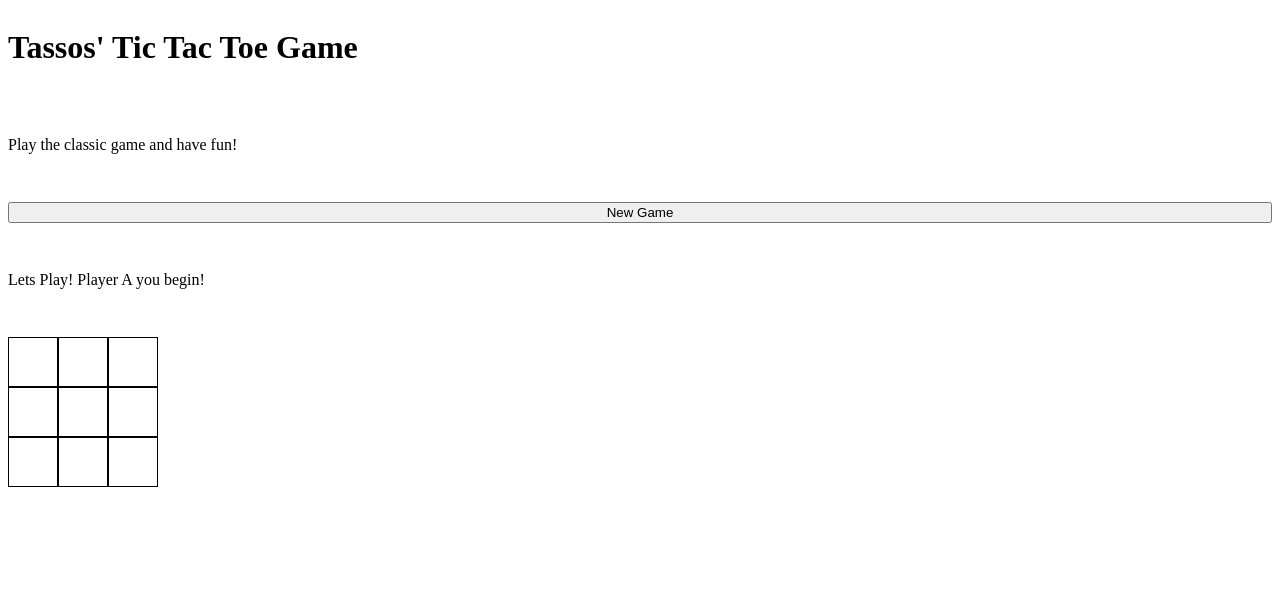
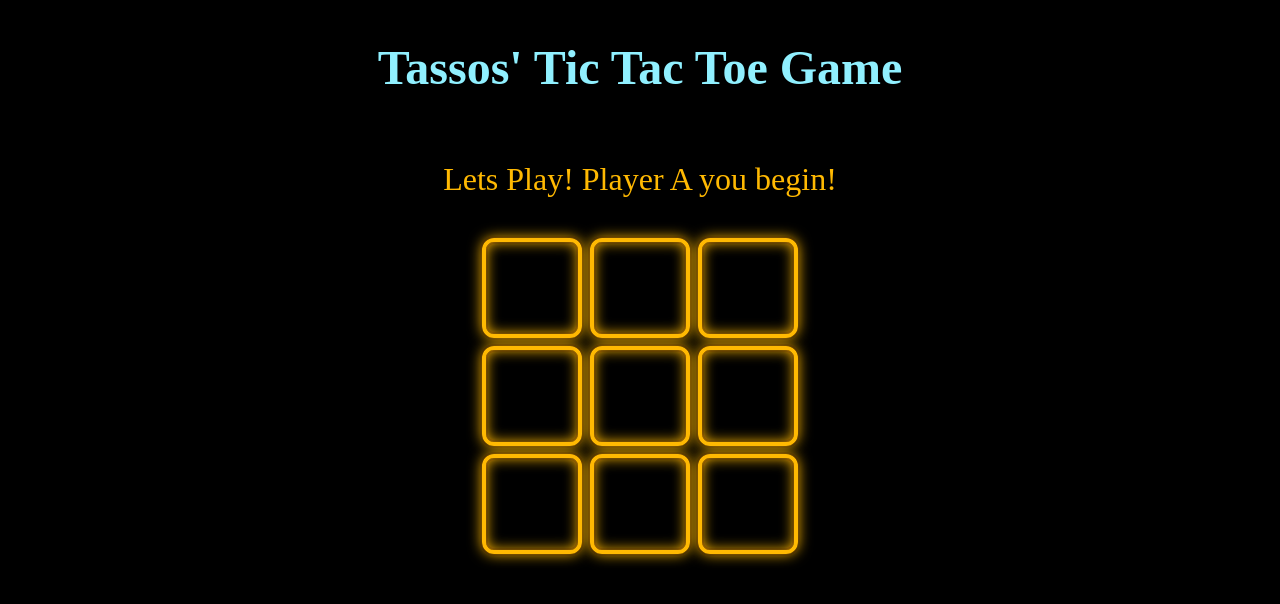
Before and after one commit to tassos-mdj/tictactoe, a plain HTML site: page index.html in a window 1280 px wide. Both pictures are taken after a click on the button "New Game". Drawn offline with Linux system fonts and the light colour scheme; a web font is replaced by a local one.

Commit message:
page styling & board creator / remover fxs

```diff
--- a/index.html
+++ b/index.html
@@ -9,19 +9,11 @@
 </head>
 <body>
     <h1>Tassos' Tic Tac Toe Game</h1>
-    <p>Play the classic game and have fun!</p>
+    p class
+    <p class="playersturn"></p>
     <button id="newgame">New Game</button>
-    <p class="playersturn"></p>
     <div class="board">
-        <div class="cell" id="1,1"></div>
-        <div class="cell" id="1,2"></div>
-        <div class="cell" id="1,3"></div>
-        <div class="cell" id="2,1"></div>
-        <div class="cell" id="2,2"></div>
-        <div class="cell" id="2,3"></div>
-        <div class="cell" id="3,1"></div>
-        <div class="cell" id="3,2"></div>
-        <div class="cell" id="3,3"></div>
+
     </div>
 
 
--- a/script.js
+++ b/script.js
@@ -5,8 +5,8 @@ const newGameButton = document.getElementById("newgame");
 
 
 let gameboard = function() {
-    const playerAlog = [];
-    const playerBlog = [];
+    let playerAlog = [];
+    let playerBlog = [];
     function resetGameboard() {
         playerAlog = [];
         playerBlog = [];
@@ -73,7 +73,8 @@ function createGame() {
 function playRound(playermove) {
     if (gameboard.playerAlog.length === 0) {
         game.playerAmove(playermove);
-        document.getElementById(playermove).textContent = "A";
+        document.getElementById(playermove).textContent = "X";
+        document.getElementById(playermove).classList.add("x");
         guideDisplay("It's playerB's turn. Enter your move: ");
     } else {
             if (gameboard.playerAlog.length > gameboard.playerBlog.length) {
@@ -81,7 +82,8 @@ function playRound(playermove) {
                     guideDisplay("That's taken!");
                 } else {
                     game.playerBmove(playermove);
-                    document.getElementById(playermove).textContent = "B";
+                    document.getElementById(playermove).textContent = "O";
+                    document.getElementById(playermove).classList.add("o");
                     if (game.checkTriad(gameboard.playerBlog) === true) {
                         gameFinish("PlayerB wins!");
 
@@ -95,7 +97,8 @@ function playRound(playermove) {
                     guideDisplay("That's taken!");
                 } else {
                     game.playerAmove(playermove);
-                    document.getElementById(playermove).textContent = "A";
+                    document.getElementById(playermove).textContent = "X";
+                    document.getElementById(playermove).classList.add("x");
                     if (game.checkTriad(gameboard.playerAlog) === true) {
                         gameFinish("PlayerA wins!");
                     } else {
@@ -119,11 +122,11 @@ function checkDraw() {
 }
 
 function guideDisplay(message) {
-    if (game != null)
+    if (game != "finished")
     playersturn.textContent = message;
 }
 
-function gameStarter() {
+function gameInitiator() {
     game = createGame();
     board.addEventListener("click", function (e) {
         playRound(e.target.id);
@@ -136,7 +139,43 @@ function gameFinish(winner) {
     p = document.createElement("p");
     p.textContent = "Start over?";
     playersturn.appendChild(p);
-    game = null;
+    game = "finished";
+    newGameButton.style.display = "block";
+
 }
 
-gameStarter();
+function gameStart() {
+    newGameButton.addEventListener("click", function () {
+        gameInitiator();
+        newGameButton.style.display = "none";
+        boardRemover();
+        boardMaker();
+
+    })
+}
+
+
+function boardMaker() {
+    let cellDiv;
+    for (let x = 1; x < 4; x++) {
+        for (let y = 1 ; y < 4; y++) {
+            cellDiv = document.createElement("div");
+            cellDiv.classList.add("cell");
+            numId = `${x},${y}`;
+            cellDiv.setAttribute("id", numId );
+            board.appendChild(cellDiv);
+        }
+    }
+}
+
+function boardRemover() {
+    while (board.firstChild) {
+        board.removeChild(board.lastChild);
+    }
+    gameboard.playerAlog = [];
+    gameboard.playerBlog = [];
+    console.log(gameboard.playerAlog.length);
+}
+
+guideDisplay("Welcome to the classic game! Have fun!");
+gameStart();
--- a/style.css
+++ b/style.css
@@ -1,17 +1,74 @@
+@font-face {
+    font-family: 'Neon Glow';
+    src: url(https://assets.codepen.io/230569/NeonGlow-8VLz.ttf);
+  }
+
 body {
     display: flex;
     flex-direction: column;
-    gap: 2rem;
+    gap: 0.5rem;
     justify-content: center;
+    align-items: center;
+    background-color: black;
 }
 
 .board {
     display: grid;
-    grid-template-columns: repeat(3, 50px);
-    grid-template-rows: repeat(3, 50px);
-
+    grid-template-columns: repeat(3, 100px);
+    grid-template-rows: repeat(3, 100px);
+    gap: 0.5rem;
+    margin: 2rem;
 }
 
-.cell {
-    border: 1px solid black;
-}
+.cell , button {
+    --blur: 1.75rem;
+    --box-blur: calc(0.5 * var(--blur));
+    --glow: var(--color);
+    border-radius: 12px;
+    border: 4px solid currentColor;
+    box-shadow:
+      /* --- "glass" tube --- */
+      /* inside */ inset 0 0 0 2px rgba(0, 0, 0, 0.15),
+      /* outside */      0 0 0 2px rgba(0, 0, 0, 0.15),
+      /* --- glow --- */
+      /* inside */ inset 0 0 var(--box-blur) var(--glow),
+      /* outside */      0 0 var(--box-blur) var(--glow);
+    color: var(--color, white);
+    display: flex;
+    font-size: 4rem;
+    font-family: 'Neon Glow';
+    text-shadow: 0 0 var(--blur) var(--glow);
+    justify-content: center;
+    align-items: center;
+
+    > * {
+      margin: 0;
+      padding: 0;
+    }
+
+    --color: #FDA802; filter: brightness(110%);
+    &.x { --color: #E555C7; filter: brightness(125%); }
+    &.o { --color: #B7E7F7; filter: saturate(200%); }
+  }
+
+  .playersturn {
+    font-size: 2rem;
+    font-family: 'Neon Glow';
+    text-shadow: 0 0 var(--blur) var(--glow);
+    color: #FDA802; filter: brightness(110%);
+    margin: 0;
+  }
+
+  h1 {
+    color: #B7E7F7; filter: saturate(200%);
+    font-size: 3rem;
+    font-family: 'Neon Glow';
+    text-shadow: 0 0 var(--blur) var(--glow);
+  }
+
+  button {
+    background-color: black;
+    cursor: pointer;
+    margin: 1.5rem;
+    font-size: 2.5rem;
+  }
```
